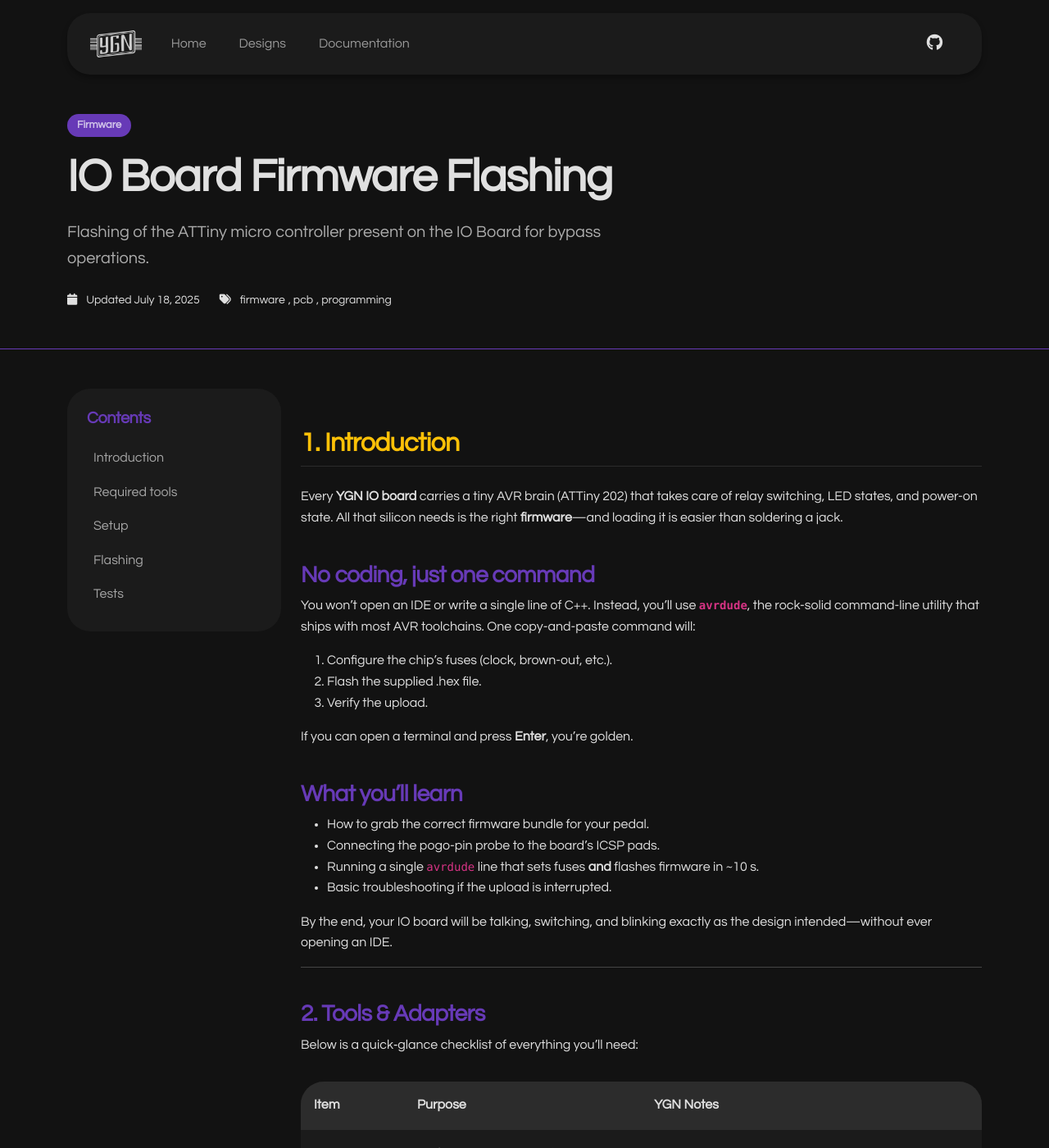
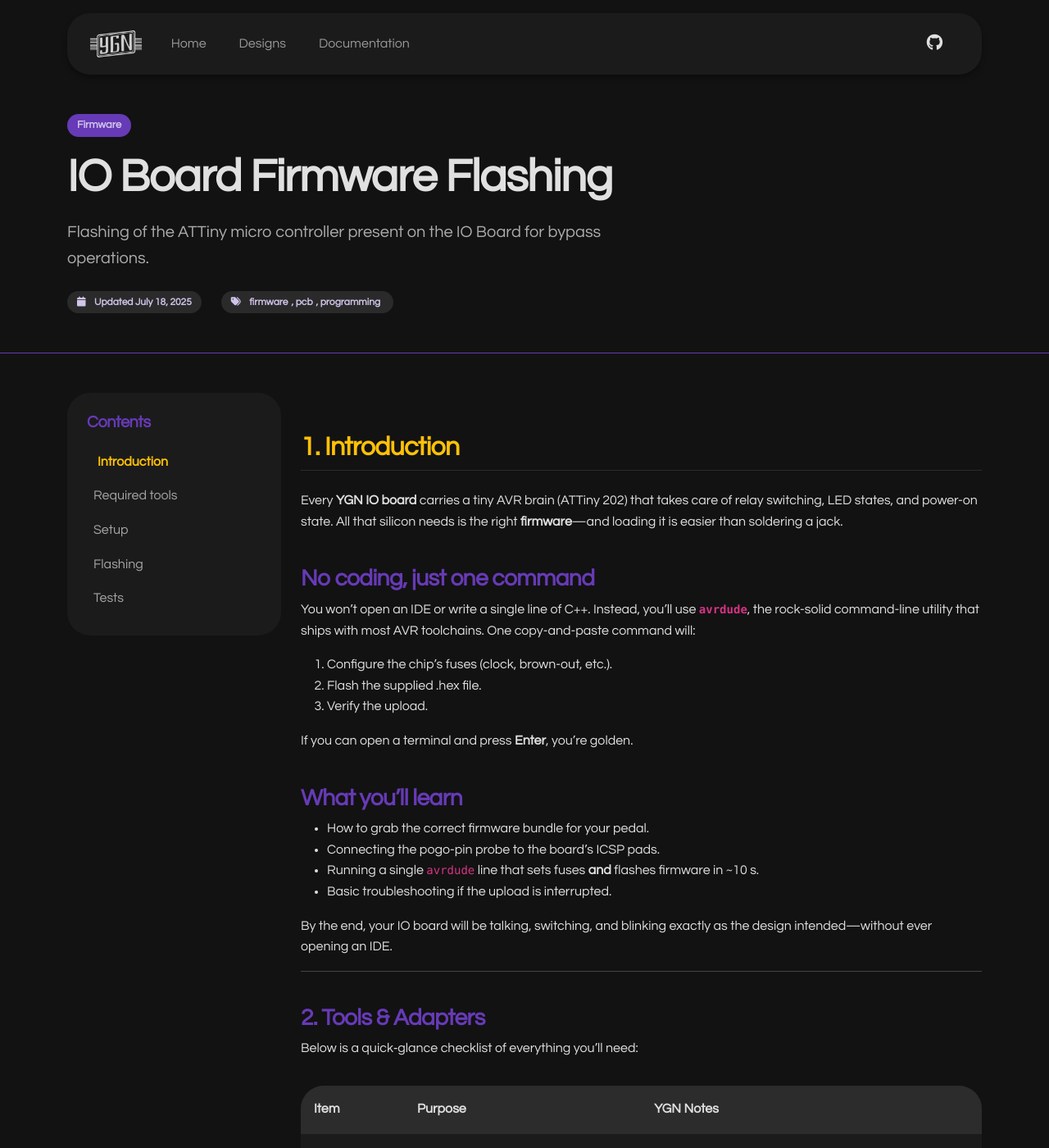
Before and after one commit to ygn-effects/ygn-effects.github.io, a Jekyll site: the page built from _docs/io-board-firmware-flashing.md, in a window 1280 px wide and 1400 px high. Shown: the whole window at 82% size. Built offline with Jekyll 4.4.1, drawn with Linux system fonts in a browser that asks for light colours.

Commit message:
Minor layout adjustement to the TOC items and the report footer

```diff
--- a/_layouts/doc.html
+++ b/_layouts/doc.html
@@ -12,12 +12,12 @@
           <h1 class="display-4 fw-bold mb-3">{{ page.title }}</h1>
           <p class="lead opacity-75 mb-4">{{ page.excerpt }}</p>
           <div class="d-flex gap-4 small">
-            <span>
+            <span class="ygn-tag ygn-tag-sm">
               <i class="fas fa-calendar me-2"></i>
               Updated {{ page.updated | default: page.date | date: "%B %d, %Y" }}
             </span>
             {% if page.tags %}
-            <span>
+            <span class="ygn-tag ygn-tag-sm">
               <i class="fas fa-tags me-2"></i>
               {% for tag in page.tags limit: 3 %}
                 <span class="me-1">{{ tag }}</span>{% unless forloop.last %}, {% endunless %}
@@ -58,9 +58,11 @@
           <div class="ygn-card text-center p-4">
             <h3 class="h5 mb-2">Found an Issue?</h3>
             <p class="small opacity-75 mb-3">Help improve this documentation by reporting errors or suggesting improvements.</p>
-            <a href="https://github.com/ygn-effects/ygn-effects.github.io/issues" target="_blank" class="btn btn-sm btn-secondary">
-              <i class="fab fa-github me-2"></i>Report on GitHub
-            </a>
+            <div class="text-center">
+              <a href="https://github.com/ygn-effects/ygn-effects.github.io/issues" target="_blank" class="btn btn-sm btn-secondary">
+                <i class="fab fa-github me-2"></i>Report on GitHub
+              </a>
+            </div>
           </div>
         </div>
       </article>
--- a/assets/css/custom.css
+++ b/assets/css/custom.css
@@ -297,6 +297,7 @@
   padding: 1rem 1rem 0.3rem 1rem;
   border-radius: var(--ygn-radius);
   margin: 2rem 0;
+  font-style: italic;
 }
 
 .doc-content table {
@@ -337,10 +338,22 @@
   transition: all 0.2s;
 }
 
-.doc-toc-link:hover, .doc-toc-link.is-active {
+.doc-toc-link.active {
   opacity: 1;
   color: var(--ygn-primary);
   transform: translateX(5px);
+  font-weight: 600;
+}
+
+.doc-toc-link:hover.active {
+  color: var(--ygn-primary-dark);
+}
+
+.doc-toc-link:hover {
+  opacity: 1;
+  color: var(--ygn-secondary);
+  transform: translateX(5px);
+  font-weight: 600;
 }
 
 /* =========================================
```
